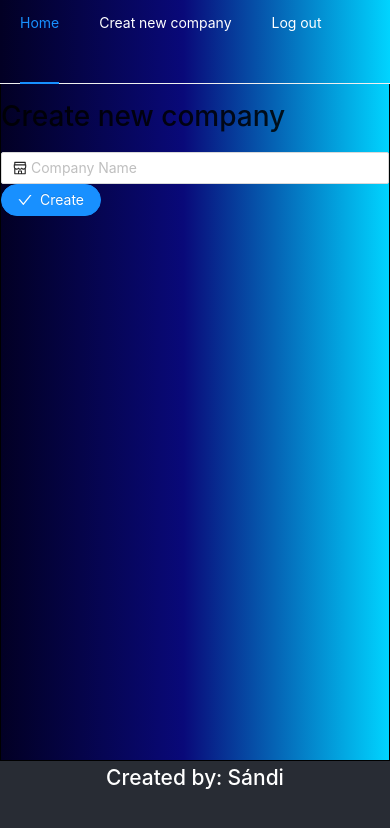
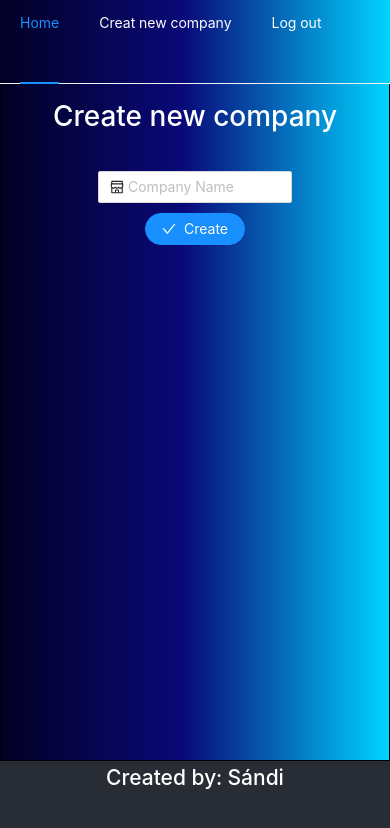
Before and after one commit to snegyeliczky/Kinsta-Pet-Project, a React (Create React App) app in the folder client/: page /new-company in a window 390 px wide. Shown: the top 828 px of the page. Built offline with nearby package versions, Linux system fonts and the light colour scheme.

Commit message:
new company page grided

```diff
--- /dev/null
+++ b/client/src/assets/CreatNewCompanyStyle.css
@@ -0,0 +1,42 @@
+#new-company-container{
+    display: grid;
+    grid-template-columns: repeat(4,1fr);
+    grid-auto-rows: minmax(50px,auto);
+}
+
+#new-company-container h1{
+    grid-column: 2/4;
+    justify-self: center;
+    color: white;
+}
+
+#new-company-form{
+    grid-column: 2/4;
+    display: grid;
+    grid-template-columns: repeat(4,1fr);
+    grid-gap: 10px;
+    margin-top: 10%;
+}
+
+.company-name-input{
+    grid-column: 2/4;
+
+}
+
+#submit{
+    grid-column: 2/4;
+    justify-self: center;
+}
+
+@media screen and (max-width: 600px) {
+    .company-name-input{
+        grid-column: 1/5;
+
+    }
+
+    #new-company-container h1{
+        grid-column: 1/5;
+        justify-self: center;
+        color: white;
+    }
+}
--- a/client/src/pages/NewCompany.tsx
+++ b/client/src/pages/NewCompany.tsx
@@ -3,6 +3,7 @@ import {Button, Input} from "antd";
 import {ShopOutlined, CheckOutlined} from '@ant-design/icons';
 import CompanyService from "../services/CompanyService";
 import {useHistory} from "react-router-dom";
+import "../assets/CreatNewCompanyStyle.css"
 
 const NewCompany = () => {
 
@@ -25,12 +26,12 @@ const NewCompany = () => {
         <div id={"new-company-container"}>
             <h1> Create new company </h1>
             <div id={"new-company-form"}>
-                <Input placeholder={"Company Name"} prefix={<ShopOutlined/>} type={"string"}
+                <Input className={"company-name-input"} placeholder={"Company Name"} prefix={<ShopOutlined/>} type={"string"}
                        onChange={event => {
                            setNewCompName(event.target.value)
                        }}
                 />
-                <Button className={"submit"} shape={"round"} icon={<CheckOutlined/>} type={"primary"}
+                <Button id={"submit"} shape={"round"} icon={<CheckOutlined/>} type={"primary"}
                         onClick={event => {
                             handleCreatCompany()
                         }}>Create</Button>
```
